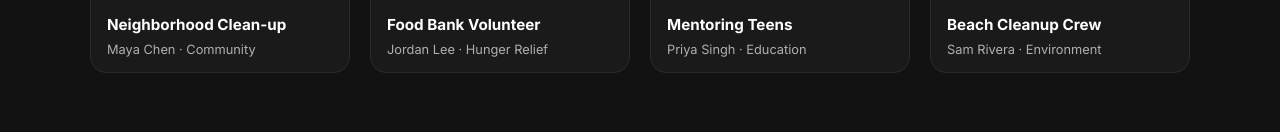
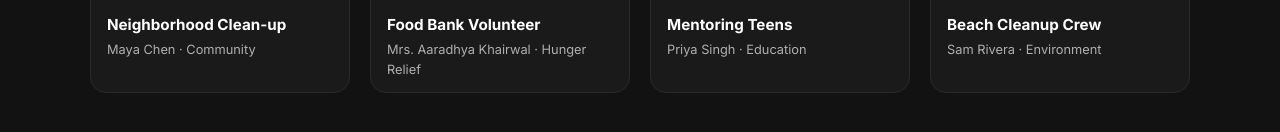
Before and after one commit to civic-sence/civic-sence.github.io, a plain HTML site: page index.html in a window 1280 px wide. Shown: the part 2810-2942 px from the top of the page. Drawn offline with Linux system fonts and the light colour scheme.

Commit message:
Update index.html

```diff
--- a/index.html
+++ b/index.html
@@ -1104,7 +1104,7 @@
       <img src="https://images.unsplash.com/photo-1488521787991-ed7bbaae773c?w=500&h=360&fit=crop" alt="">
       <div class="meta">
         <h4>Food Bank Volunteer</h4>
-        <span>Jordan Lee · Hunger Relief</span>
+        <span>Mrs. Aaradhya Khairwal · Hunger Relief</span>
       </div>
     </div>
     <div class="gallery-card">
```
